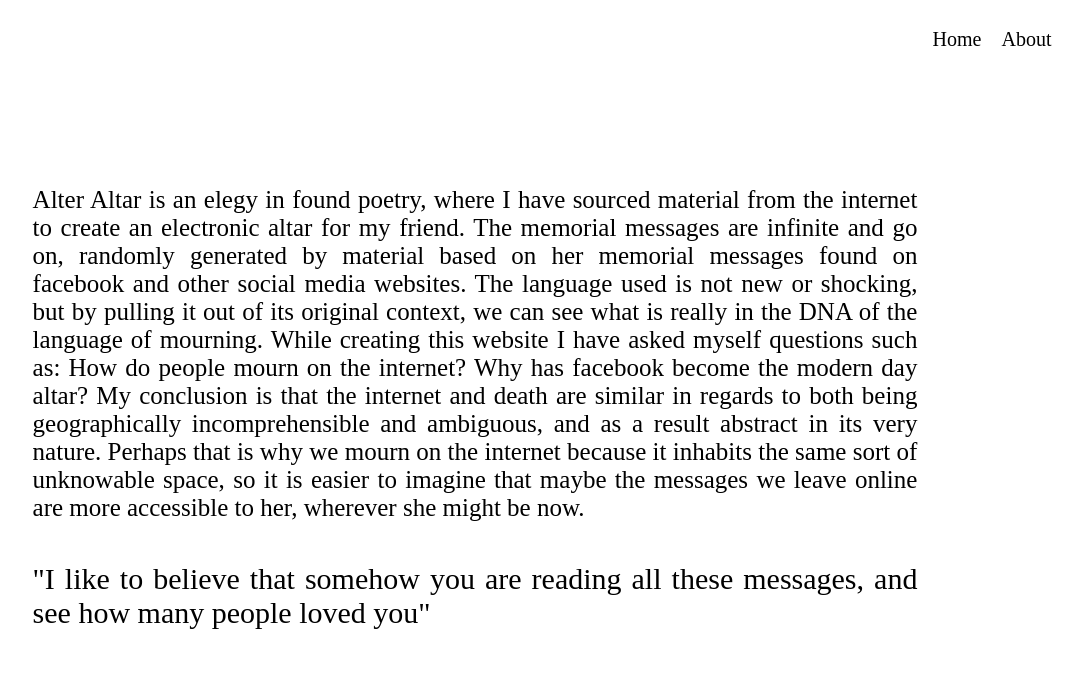
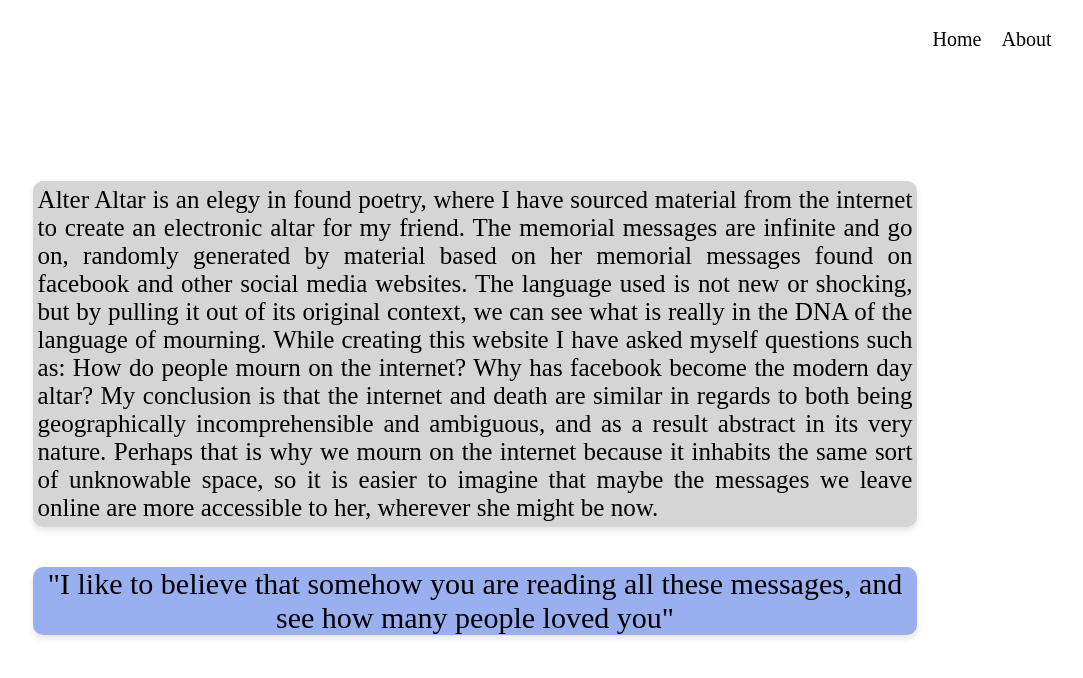
Before and after one commit to MichealNestor01/poetry-project, a React (Vite) app: page / in a window 1280 px wide. Both pictures are taken after a click on the link "About". Shown: the top 678 px of the page, without its empty margins (165-1248 px from the left). Built offline with nearby package versions, Linux system fonts and the light colour scheme.

Commit message:
Updated styling

```diff
--- a/src/App.module.css
+++ b/src/App.module.css
@@ -101,8 +101,18 @@
 
   font-size: 25px;
 }
+.about {
+  background-color: #95959565;
+  box-shadow: 0 4px 6px rgba(0, 0, 0, 0.1);
+  border-radius: 10px;
+  padding: 5px;
+}
 .cursive {
+  background-color: rgba(65, 105, 225, 0.529);
+  text-align: center;
+  border-radius: 10px;
   margin-top: 40px;
   font-size: 30px;
   font-family: "Apple Chancery", cursive;
+  box-shadow: 0 4px 6px rgba(0, 0, 0, 0.1);
 }
--- a/src/App.tsx
+++ b/src/App.tsx
@@ -118,7 +118,7 @@ function App(): JSX.Element {
       </div>
       {showAbout ? (
         <div className={styles.aboutContainer}>
-          <div>{about.about}</div>
+          <div className={styles.about}>{about.about}</div>
           <div className={styles.cursive}>"{about.quote}"</div>
         </div>
       ) : (
```
